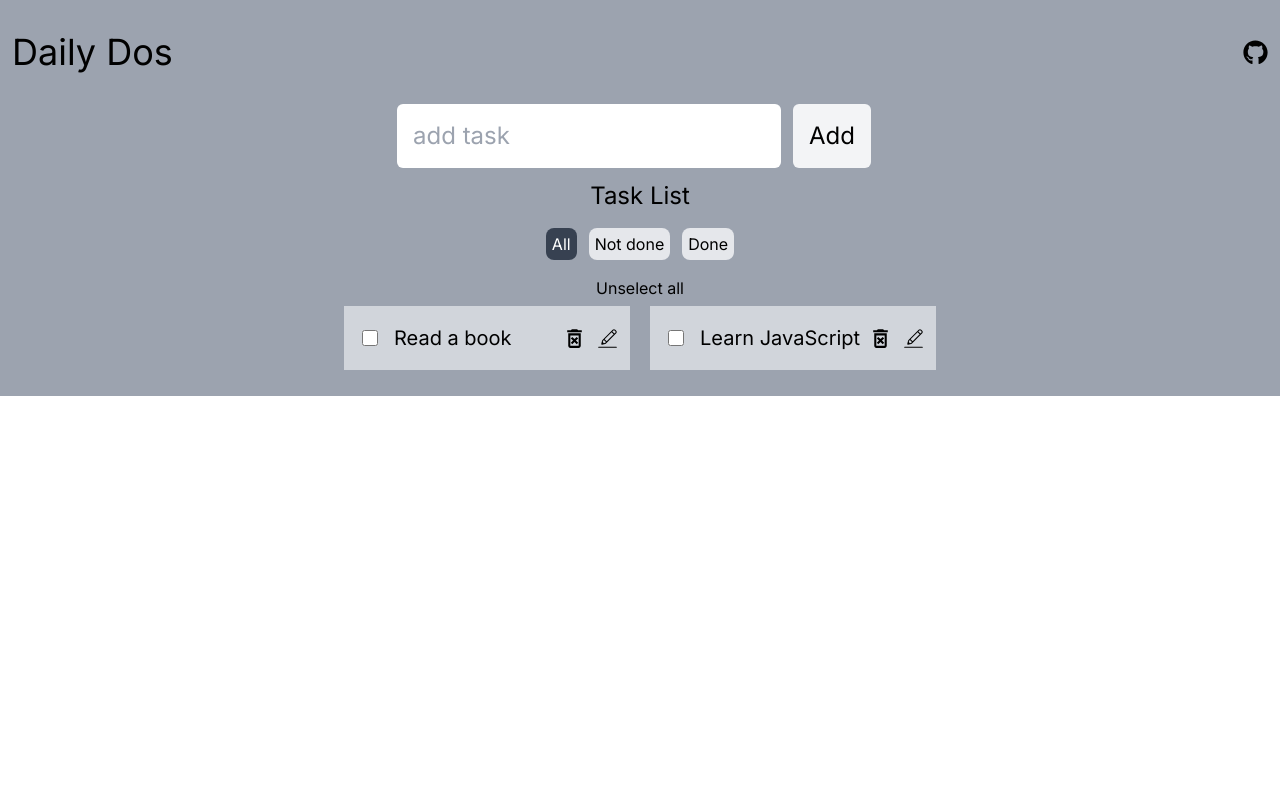
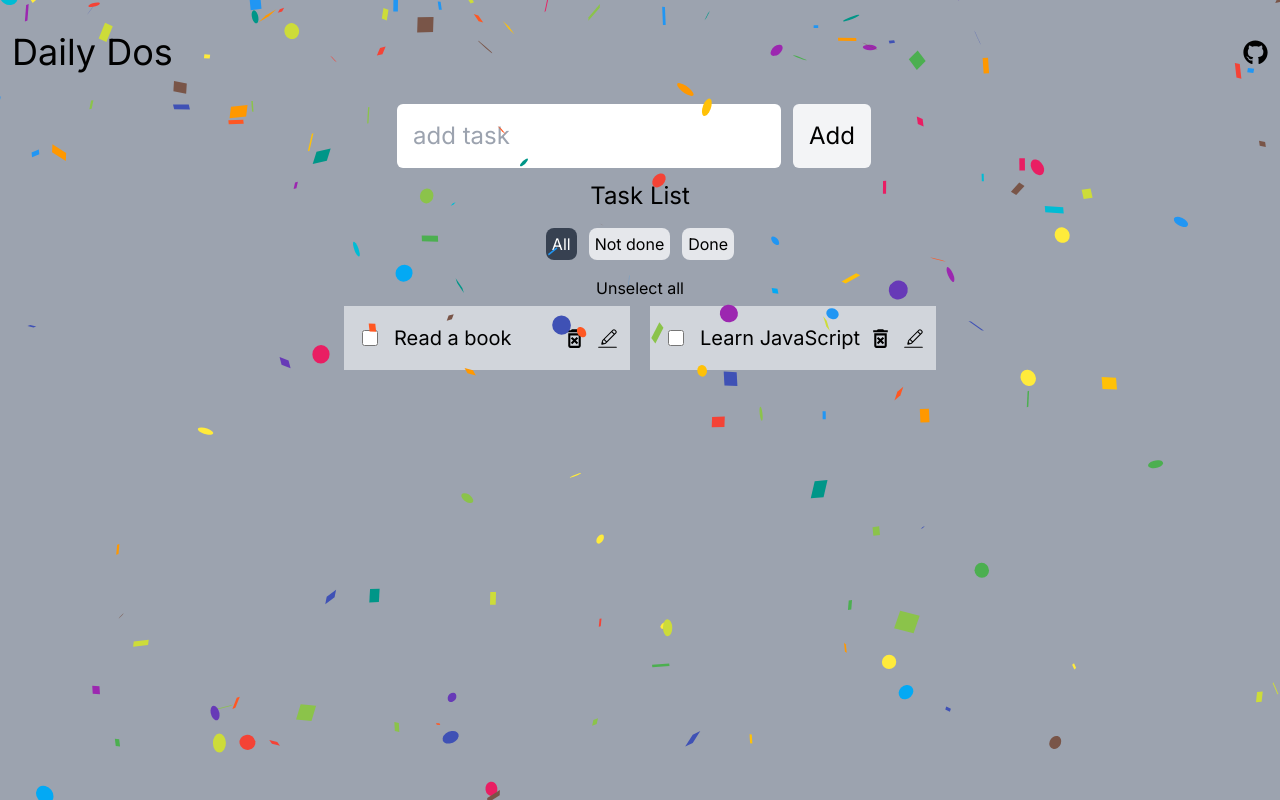
Before and after one commit to segunajibola/todos-daily, a Next.js app: page / in a window 1280 px wide. Built offline with nearby package versions, Linux system fonts and the light colour scheme.

Commit message:
fixConfetti

```diff
--- a/app/components/TaskLists.tsx
+++ b/app/components/TaskLists.tsx
@@ -13,6 +13,8 @@ const TaskList: React.FC = () => {
   const [filter, setFilter] = useState<"all" | "done" | "not done">("all");
   const [taskList, setTaskList] = useState<Task[]>([]);
   const [editingTaskId, setEditingTaskId] = useState<string>("");
+  const [notDoneTask, setnotDoneTask] = useState<Task[]>([]);
+  const [confetti, setConfetti] = useState<boolean>(false);
   const { width, height } = useWindowSize();
 
   useEffect(() => {
@@ -52,8 +54,21 @@ const TaskList: React.FC = () => {
         t.id === id ? { ...t, completed: !t.completed } : t
       );
       localStorage.setItem("tasks", JSON.stringify(updateCheckbox));
+      let data: Task[] = JSON.parse(localStorage.getItem("tasks") || "[]");
+      const notDoneCheckBox = data.filter((task) => task.completed === false);
+      checkNotDoneTask(notDoneCheckBox.length);
       return updateCheckbox;
     });
+  };
+
+  useEffect(() => {
+    let data: Task[] = JSON.parse(localStorage.getItem("tasks") || "[]");
+    const notDone = data.filter((task) => task.completed === false);
+    checkNotDoneTask(notDone.length);
+  }, []);
+
+  const checkNotDoneTask = (num: number) => {
+    num === 0 ? setConfetti(true) : setConfetti(false);
   };
 
   const deleteTask = (id: number | string) => {
@@ -96,13 +111,11 @@ const TaskList: React.FC = () => {
     }
   };
 
-  const notDoneTask: Task[] = taskList.filter(
-    (task) => task.completed === false
-  );
+  console.log(width);
 
   return (
     <div className="text-center">
-      {notDoneTask.length === 0 && <Confetti width={width} height={height} />}
+      {confetti && <Confetti width={width} height={height} />}
 
       <AddTaskForm onAddTask={handleOnAddTask} />
 
--- a/app/layout.tsx
+++ b/app/layout.tsx
@@ -1,22 +1,22 @@
-import type { Metadata } from 'next'
-import { Inter } from 'next/font/google'
-import './globals.css'
+import type { Metadata } from "next";
+import { Inter } from "next/font/google";
+import "./globals.css";
 
-const inter = Inter({ subsets: ['latin'] })
+const inter = Inter({ subsets: ["latin"] });
 
 export const metadata: Metadata = {
-  title: 'Daily-Do',
-  description: 'Track your daily todos',
-}
+  title: "Daily-Do",
+  description: "Track your daily todos",
+};
 
 export default function RootLayout({
   children,
 }: {
-  children: React.ReactNode
+  children: React.ReactNode;
 }) {
   return (
     <html lang="en">
-      <body className={inter.className}>{children}</body>
+      <body className={`${inter.className} bg-gray-400`}>{children}</body>
     </html>
-  )
+  );
 }
--- a/app/page.tsx
+++ b/app/page.tsx
@@ -6,7 +6,7 @@ import { FaGithub } from "react-icons/fa";
 
 export default function Home() {
   return (
-    <div className="flex flex-col gap-y-2 py-5 bg-gray-400">
+    <div className="flex flex-col gap-y-2 py-5">
       <header className="flex items-center justify-between p-3">
         <h1 className="text-center text-4xl">Daily Dos</h1>
         <a
```
